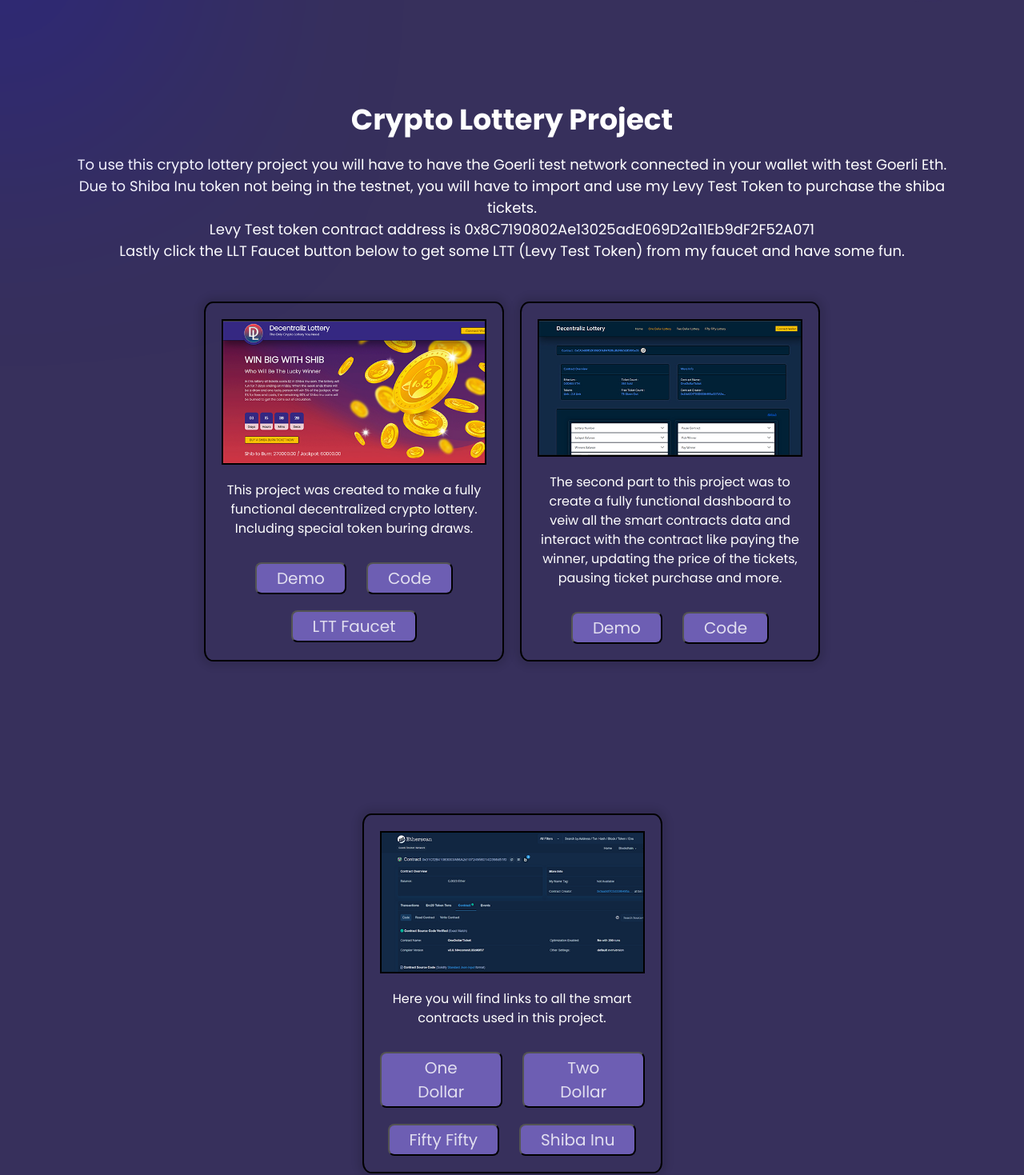
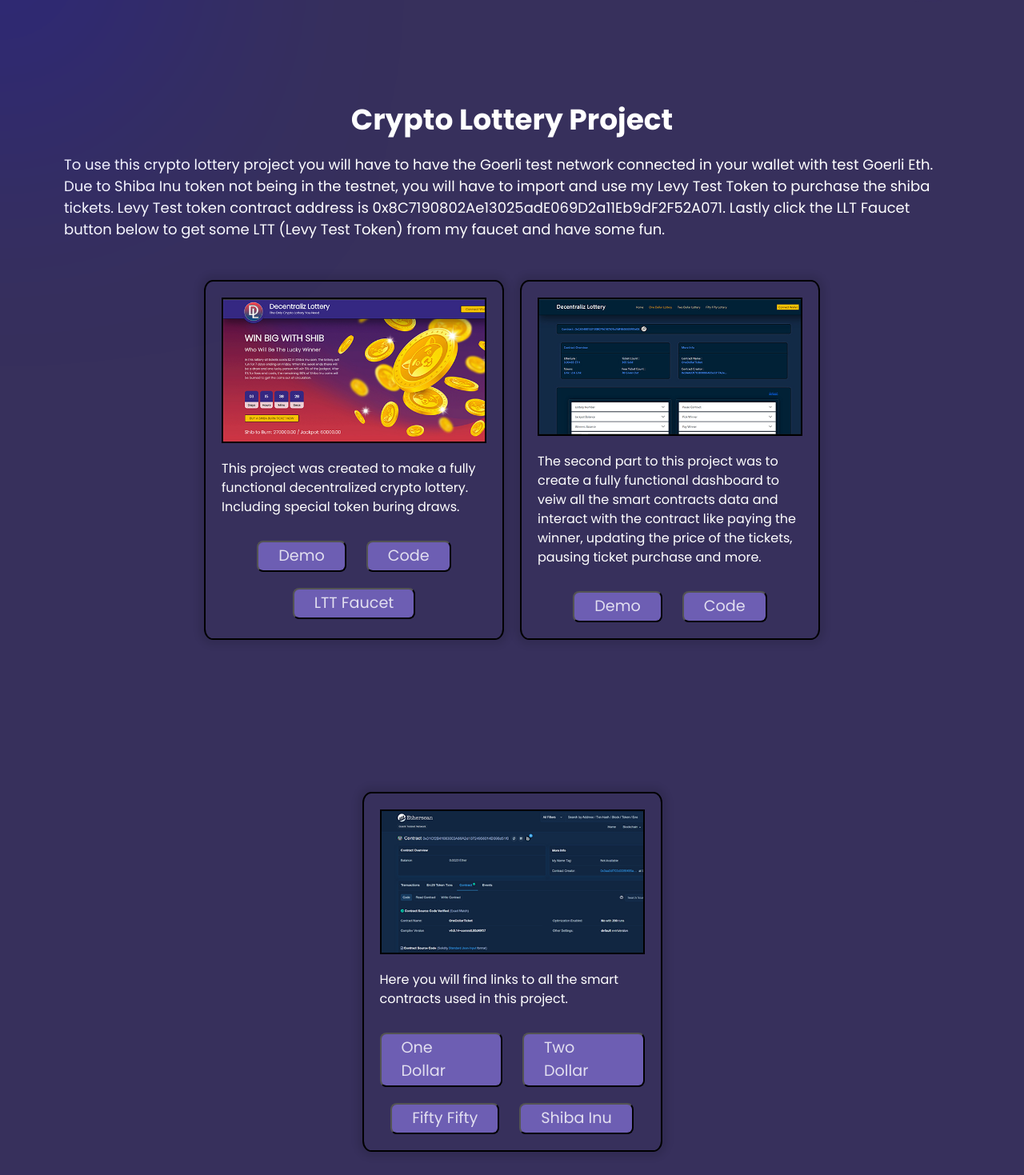
Before and after one commit to Michealleverton/micheallevertonportfolio, a React (Create React App) app: page / in a window 1280 px wide. Shown: the part 797-2266 px from the top of the page at 80% size. Built offline with nearby package versions, Linux system fonts and the light colour scheme.

Commit message:
changed text alignment

```diff
--- a/src/About.js
+++ b/src/About.js
@@ -14,7 +14,7 @@ function About() {
           <div className='profilecontainer textwhite mt-4'>
             <div className='profilename mt-1'>Micheal Leverton</div>
             <div className='profiledescription'>Developer And Designer</div>
-            <div className='profileaboutme'>Not even a year after the first computer came to market  in 1971, I was born. 8 years later I got my first computer and learned basic language and I've been coding ever since. I have seen the progression of the Web from start to Web3.0. The blockchain is in its infancy and I have decided to grow and learn with it. <br />My project will speak for itself.<br />Let me help you and your team continue to grow and succeed. </div>
+            <div className='profileaboutme'>Not even a year after the first computer came to market  in 1971, I was born. 8 years later I got my first computer and learned basic language and I've been coding ever since. I have seen the progression of the Web from start to Web3.0. The blockchain is in its infancy and I have decided to grow and learn with it. My project will speak for itself. Let me help you and your team continue to grow and succeed. </div>
             <div className='singlecol social-media-icons-white d-flex pt-4'>
               <a href='https://facebook.com'>
                 <i className="fa-brands fa-facebook"></i>
--- a/src/Projects.js
+++ b/src/Projects.js
@@ -53,7 +53,7 @@ function Projects() {
         <section className='' id='projects'>
 
             <div className='card_header textwhite'>Crypto Lottery Project</div>
-            <div className='card_note textwhite'><p>To use this crypto lottery project you will have to have the Goerli test network connected in your wallet with test Goerli Eth. Due to Shiba Inu token not being in the testnet, you will have to import and use my Levy Test Token to purchase the shiba tickets. <br/>Levy Test token contract address is 0x8C7190802Ae13025adE069D2a11Eb9dF2F52A071<br/> Lastly click the LLT Faucet button below to get some LTT (Levy Test Token) from my faucet and have some fun.</p></div>
+            <div className='card_note textwhite'><p>To use this crypto lottery project you will have to have the Goerli test network connected in your wallet with test Goerli Eth. Due to Shiba Inu token not being in the testnet, you will have to import and use my Levy Test Token to purchase the shiba tickets. Levy Test token contract address is 0x8C7190802Ae13025adE069D2a11Eb9dF2F52A071. Lastly click the LLT Faucet button below to get some LTT (Levy Test Token) from my faucet and have some fun.</p></div>
 
             <div className='projects_container'>
 
@@ -61,7 +61,7 @@ function Projects() {
                     <div className='project_card'>
                         <div className='project_card_image1'></div>
                         <div className='project_card_text'>
-                            <p className='dlhomepagetext textwhite textcenter'>This project was created to make a fully functional decentralized crypto lottery. Including special token buring draws.</p>
+                            <p className='dlhomepagetext textwhite'>This project was created to make a fully functional decentralized crypto lottery. Including special token buring draws.</p>
                         </div>
                         <div className='dlproject_btn'>
                             <form>
@@ -100,7 +100,7 @@ function Projects() {
                     <div className='project_card'>
                         <div className='project_card_image3'></div>
                         <div className='project_card_text'>
-                            <p className='dlhomepagetext textwhite textcenter'>Here you will find links to all the smart contracts used in this project.</p>
+                            <p className='dlhomepagetext textwhite'>Here you will find links to all the smart contracts used in this project.</p>
                         </div>
                         <div className='dlproject_btn'>
                             <form>
--- a/src/styles.css
+++ b/src/styles.css
@@ -18,6 +18,7 @@
   margin: 0;
   padding: 0;
   box-sizing: border-box;
+	text-align: left;
 }
 
 @media (prefers-reduced-motion: no-preference) {
@@ -401,6 +402,7 @@ a.cleanlinks:hover {
 
 .project_card_button {
   border-radius: 8px;
+  font-size: 1.2rem;
   margin-top: 20px;
   padding-left: 25px;
   padding-right: 25px;
```
